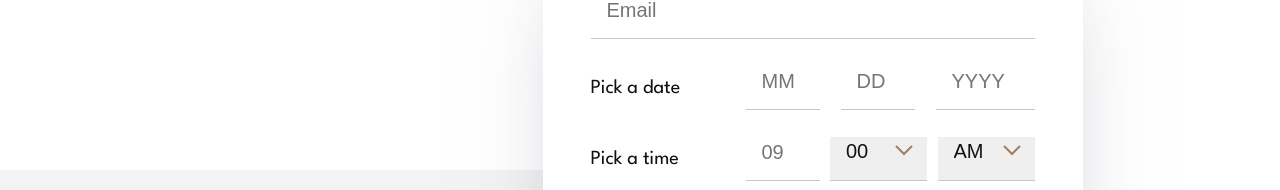
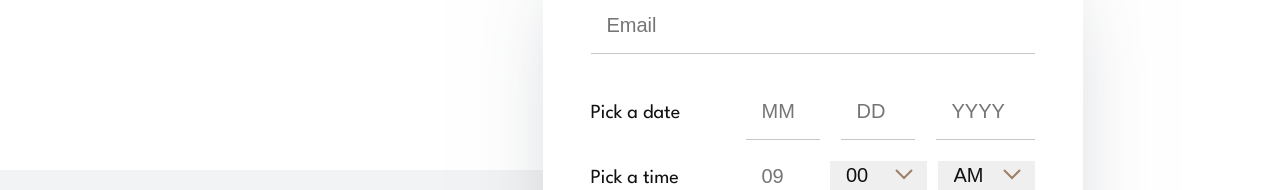
Before and after one commit to adriana-s-c/dine-restaurant-website, a React (Create React App) app: page /booktable in a window 1280 px wide. Shown: the part 610-800 px from the top of the page. Built offline with nearby package versions, Linux system fonts and the light colour scheme.

Commit message:
Fix Form Errors Position

```diff
--- a/src/components/FormPage/ReservationForm/Counter/index.module.css
+++ b/src/components/FormPage/ReservationForm/Counter/index.module.css
@@ -1,3 +1,9 @@
+.box {
+  display: flex;
+  flex-direction: column;
+  height: 59px;
+}
+
 .counterBox {
   display: flex;
   flex-direction: row;
@@ -58,11 +64,6 @@
   color: #b54949;
 }
 
-.counterBoxWithErrorMessage {
-  display: flex;
-  flex-direction: column;
-}
-
 .errorMessage {
   color: #b54949;
   font-weight: 500;
--- a/src/components/FormPage/ReservationForm/Counter/index.tsx
+++ b/src/components/FormPage/ReservationForm/Counter/index.tsx
@@ -12,7 +12,7 @@ export function Counter({ people, setPeople }: CounterProps) {
   const error = people >= 15;
 
   return (
-    <div className={styles.counterBoxWithErrorMessage}>
+    <div className={styles.box}>
       <div className={error ? styles.counterBoxError : styles.counterBox}>
         <img
           src={minus}
--- a/src/components/FormPage/ReservationForm/DateField/index.module.css
+++ b/src/components/FormPage/ReservationForm/DateField/index.module.css
@@ -8,25 +8,23 @@
 }
 
 .label {
-  width: 90px;
-  height: 28px;
   font-style: normal;
   font-weight: 400;
   font-size: 20px;
   line-height: 28px;
-  color: #111111;
   margin-top: 9px;
 }
 
-.labelError {
-  width: 90px;
-  height: 28px;
-  font-style: normal;
-  font-weight: 400;
-  font-size: 20px;
-  line-height: 28px;
+.labelBox {
+  width: 92px;
+  height: 38px;
+  color: #111111;
+}
+
+.labelBoxError {
+  width: 92px;
+  height: 38px;
   color: #b54949;
-  margin-top: 9px;
 }
 
 .errorMessage {
@@ -47,11 +45,20 @@
 @media (max-width: 600px) {
   .fieldBox {
     width: 263px;
-    height: 79px;
+    height: 85px;
     flex-direction: column;
     align-items: flex-start;
   }
   .numberInputsBox {
     width: 263px;
   }
+  .labelBox {
+    height: 38px;
+  }
+  .labelBoxError {
+    height: 38px;
+  }
+  .errorMessage {
+    width: 120px;
+  }
 }
--- a/src/components/FormPage/ReservationForm/DateField/index.tsx
+++ b/src/components/FormPage/ReservationForm/DateField/index.tsx
@@ -30,10 +30,12 @@ function validateYear(value: number) {
   let error;
   if (!value) {
     error = "This field is incomplete";
-  } else if (value < 2023) {
+  } else if (value === 2023) {
     error = "We book tables for current year";
   } else if (value == 2024) {
     error = "We do not book for 2024 yet";
+  } else if (value > 2024 || value < 2021) {
+    error = "Year number is incorrect";
   }
   return error;
 }
@@ -41,17 +43,16 @@ function validateYear(value: number) {
 export function DateField({ errors, touched }: DateFieldProps) {
   return (
     <div className={styles.fieldBox}>
-      <div className={styles.errorMessageBox}>
-        <label
-          htmlFor="date"
+      <div
         className={
           (errors.month && touched.month) ||
           (errors.day && touched.day) ||
           (errors.year && touched.year)
-              ? styles.labelError
-              : styles.label
+            ? styles.labelBoxError
+            : styles.labelBox
         }
       >
+        <label htmlFor="date" className={styles.label}>
           Pick a date
         </label>
         {(errors.month && touched.month) ||
--- a/src/components/FormPage/ReservationForm/TextField/index.module.css
+++ b/src/components/FormPage/ReservationForm/TextField/index.module.css
@@ -1,9 +1,5 @@
 .textFieldBox {
   width: 444px;
-  height: 43px;
-}
-
-.textFieldBoxError {
   height: 64px;
 }
 
@@ -31,7 +27,7 @@
 }
 
 .fieldError {
-  height: 29px;
+  height: 44px;
   box-sizing: border-box;
   width: 100%;
   font-style: normal;
@@ -73,10 +69,12 @@
 @media (max-width: 600px) {
   .textFieldBox {
     width: 262px;
-    height: 43px;
+    height: 63px;
   }
-  .textFieldBoxError {
-    width: 262px;
-    height: 50px;
+  .field {
+    height: 44px;
+  }
+  .fieldError {
+    height: 44px;
   }
 }
--- a/src/components/FormPage/ReservationForm/TextField/index.tsx
+++ b/src/components/FormPage/ReservationForm/TextField/index.tsx
@@ -37,7 +37,7 @@ export function TextField({ touched, errors, textFieldName }: TextFieldProps) {
   const errorMessage = textFieldName === "name" ? errors.name : errors.email;
 
   return (
-    <div className={isError ? styles.textFieldBoxError : styles.textFieldBox}>
+    <div className={styles.textFieldBox}>
       <Field
         id={textFieldName}
         name={textFieldName}
--- a/src/components/FormPage/ReservationForm/TimeField/index.module.css
+++ b/src/components/FormPage/ReservationForm/TimeField/index.module.css
@@ -5,6 +5,26 @@
   flex-direction: row;
   align-items: center;
   justify-content: space-between;
+}
+
+.label {
+  font-style: normal;
+  font-weight: 400;
+  font-size: 20px;
+  line-height: 28px;
+  margin-top: 9px;
+}
+
+.labelBox {
+  width: 92px;
+  height: 38px;
+  color: #111111;
+}
+
+.labelBoxError {
+  width: 92px;
+  height: 38px;
+  color: #b54949;
 }
 
 .timeInputsBox {
@@ -15,13 +35,10 @@
 }
 
 .label {
-  width: 90px;
-  height: 28px;
   font-style: normal;
   font-weight: 400;
   font-size: 20px;
   line-height: 28px;
-  color: #111111;
   margin-top: 9px;
 }
 
@@ -80,7 +97,7 @@
 @media (max-width: 600px) {
   .fieldBox {
     width: 263px;
-    height: 79px;
+    height: 85px;
     flex-direction: column;
     align-items: flex-start;
   }
@@ -92,4 +109,7 @@
     height: 44px;
     align-self: flex-end;
   }
+  .errorMessage {
+    width: 120px;
+  }
 }
--- a/src/components/FormPage/ReservationForm/TimeField/index.tsx
+++ b/src/components/FormPage/ReservationForm/TimeField/index.tsx
@@ -12,16 +12,6 @@ function validateHour(value: number) {
   }
   return error;
 }
-function validateMinutes(value: number) {
-  let error;
-  if (!value) {
-    error = "This field is incomplete";
-  }
-  if (value > 59) {
-    error = "Minutes number is too high";
-  }
-  return error;
-}
 
 type TimeFieldProps = {
   errors: any;
@@ -31,15 +21,14 @@ type TimeFieldProps = {
 export function TimeField({ errors, touched }: TimeFieldProps) {
   return (
     <div className={styles.fieldBox}>
-      <div className={styles.errorMessageBox}>
-        <label
-          htmlFor="time"
-          className={
-            (errors.hour && touched.hour) || (errors.minutes && touched.minutes)
-              ? styles.labelError
-              : styles.label
-          }
-        >
+      <div
+        className={
+          (errors.hour && touched.hour) || (errors.minutes && touched.minutes)
+            ? styles.labelBoxError
+            : styles.labelBox
+        }
+      >
+        <label htmlFor="time" className={styles.label}>
           Pick a time
         </label>
         {(errors.hour && touched.hour) ||
--- a/src/components/FormPage/ReservationForm/index.tsx
+++ b/src/components/FormPage/ReservationForm/index.tsx
@@ -44,7 +44,7 @@ export function ReservationForm() {
           setData(values);
         }}
       >
-        {({ errors, touched }) => (
+        {({ errors, touched, isSubmitting }) => (
           <Form className={styles.formContent}>
             <TextField errors={errors} touched={touched} textFieldName="name" />
             <TextField
@@ -58,11 +58,11 @@ export function ReservationForm() {
             <button
               type="submit"
               className={styles.button}
-              disabled={people > 14}
+              disabled={people > 14 || isSubmitting === true}
             >
               MAKE RESERVATION
             </button>
-            <Persist name="reservation-form" />
+            {/* <Persist name="reservation-form" /> */}
           </Form>
         )}
       </Formik>
```
Lines whose indentation alone changed are shown as unchanged.
